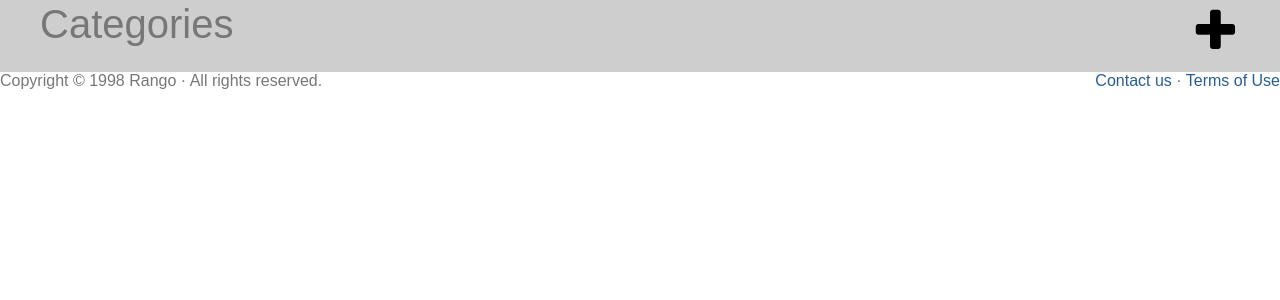
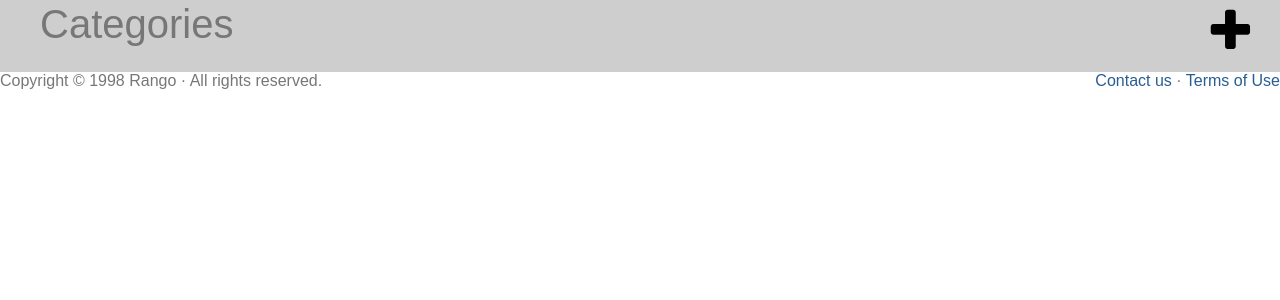
Before and after one commit to engiedinana/Rango_Project, a Django app: page /rango/ in a window 1280 px wide. Shown: the part 66-366 px from the top of the page. Run offline with Django 3.2, Linux system fonts and the light colour scheme; the visitor is signed in with stand-in values (Sample User, id 1); data that the repository does not hold is empty; some libraries are stand-ins or nearby versions.

Commit message:
merged with master

```diff
--- a/templates/rango/index.html
+++ b/templates/rango/index.html
@@ -16,7 +16,6 @@
             </li>
     <li id = "add_cat">
     {% if user.is_authenticated %}
-    <div class="col-md-4" id="add_category">
             <a id = "add_cat" href="{% url 'rango:add_category' user.username %}" data-toggle="tooltip" title = "Add Category">
                 <i class="fa fa-plus" aria-hidden="true"></i>
             </a>
```
Also changed, not shown: 1 other file.
